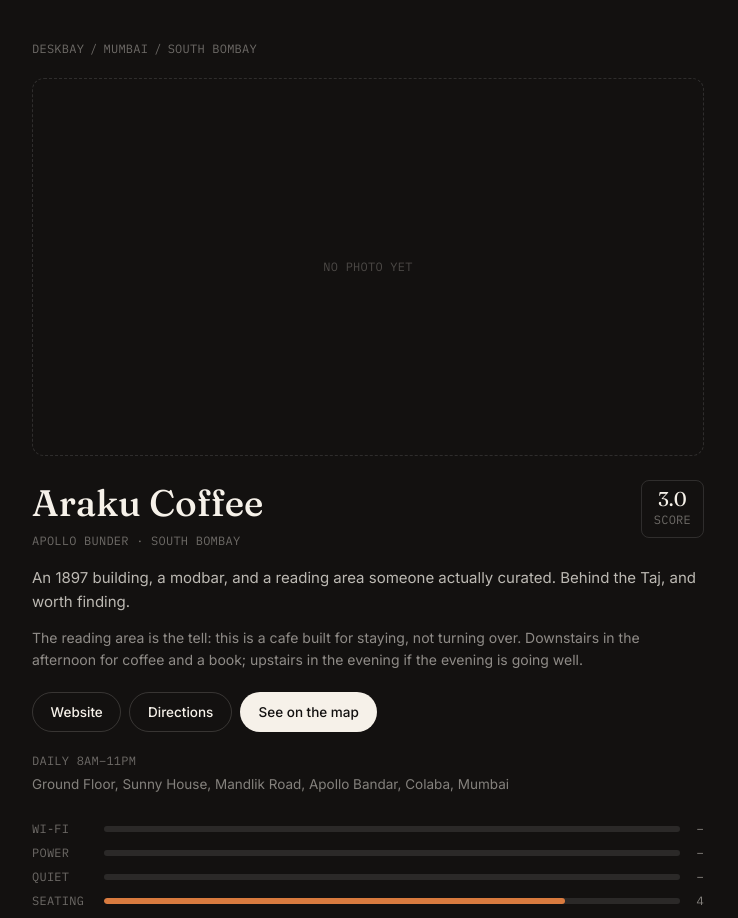
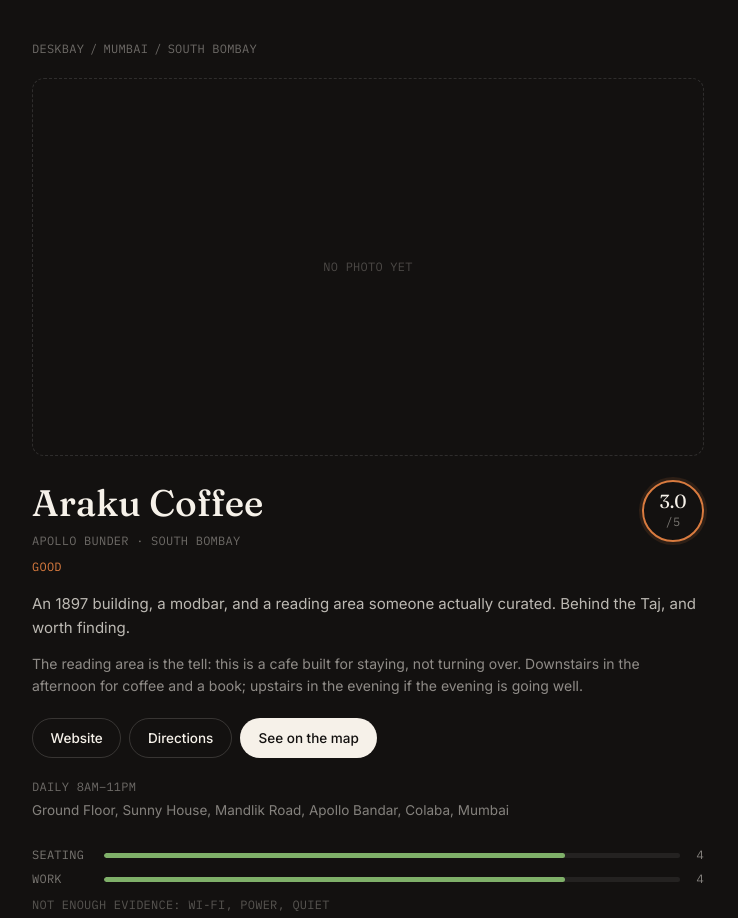
Before and after one commit to pocket-fund-2026/deskbay, a Next.js app: page /mumbai/araku-coffee-apollo-bunder in a window 1280 px wide. Shown: the top 918 px of the page, without its empty margins (272-1010 px from the left). Built offline with nearby package versions, Linux system fonts and the light colour scheme.

Commit message:
Fix marker mispositioning bug (was overwriting MapLibre's own transform), restyle map to a cohesive dark theme, polish cafe detail panels with tier-colored scores

```diff
--- a/app/mumbai/[slug]/page.tsx
+++ b/app/mumbai/[slug]/page.tsx
@@ -3,16 +3,9 @@
 import { notFound } from "next/navigation";
 import type { Metadata } from "next";
 import { AREAS, CAFES, getCafe } from "@/lib/cafes";
+import { tier, SCORE_ROWS, EVIDENCE_ORDER } from "@/lib/scoreTier";
 
 const SITE_URL = "https://deskbay-blue.vercel.app";
-
-const EVIDENCE_ORDER: { key: string; label: string }[] = [
-  { key: "wifi", label: "Wi-Fi" },
-  { key: "charging", label: "Power" },
-  { key: "quiet", label: "Quiet" },
-  { key: "seating", label: "Seating" },
-  { key: "work", label: "Work friendliness" },
-];
 
 export function generateStaticParams() {
   return CAFES.map((c) => ({ slug: c.slug }));
@@ -54,14 +47,12 @@
 function ScoreBar({ label, value }: { label: string; value: number | null }) {
   return (
     <div className="flex items-center gap-2">
-      <span className="wa-mono w-16 shrink-0 text-paper/40">{label}</span>
-      <div className="h-1.5 flex-1 overflow-hidden rounded-full bg-white/10">
-        {value !== null && (
-          <div
-            className="h-full rounded-full bg-accent"
-            style={{ width: `${(value / 5) * 100}%` }}
-          />
-        )}
+      <span className="wa-mono w-16 shrink-0 text-paper/45">{label}</span>
+      <div className="h-[5px] flex-1 overflow-hidden rounded-full bg-white/[0.07]">
+        <div
+          className="h-full rounded-full"
+          style={{ width: `${((value ?? 0) / 5) * 100}%`, background: tier(value).color }}
+        />
       </div>
       <span className="wa-mono w-4 text-right text-paper/50">{value ?? "–"}</span>
     </div>
@@ -171,15 +162,24 @@
               {cafe.neighborhood} · {areaName}
             </p>
           </div>
-          <div className="shrink-0 rounded-lg border border-white/12 px-3 py-2 text-center">
-            <div className="font-display text-[20px] leading-none">
+          <div
+            className="flex shrink-0 flex-col items-center justify-center rounded-full"
+            style={{
+              width: 62,
+              height: 62,
+              border: `2px solid ${tier(cafe.workability).color}`,
+              boxShadow: `0 0 0 3px ${tier(cafe.workability).color}22`,
+            }}
+          >
+            <div className="font-display text-[19px] leading-none">
               {cafe.workability !== null ? cafe.workability.toFixed(1) : "–"}
             </div>
-            <div className="wa-mono mt-0.5 text-[9px] text-paper/40">
-              {cafe.workability !== null ? "score" : "too thin"}
-            </div>
+            <div className="wa-mono mt-0.5 text-[8px] uppercase text-paper/45">/5</div>
           </div>
         </div>
+        <p className="wa-mono mt-2" style={{ color: tier(cafe.workability).color }}>
+          {tier(cafe.workability).label}
+        </p>
 
         <p className="mt-4 text-[15px] leading-relaxed text-paper/75">{cafe.editorialNote}</p>
         <p className="mt-3 text-[14px] leading-relaxed text-paper/55">{cafe.whyWeRecommend}</p>
@@ -212,12 +212,18 @@
         <p className="mt-1 text-[13.5px] leading-relaxed text-paper/50">{cafe.address}</p>
 
         <div className="mt-6 space-y-1.5">
-          <ScoreBar label="Wi-Fi" value={cafe.scores.wifi} />
-          <ScoreBar label="Power" value={cafe.scores.charging} />
-          <ScoreBar label="Quiet" value={cafe.scores.quiet} />
-          <ScoreBar label="Seating" value={cafe.scores.seating} />
-          <ScoreBar label="Work" value={cafe.scores.work} />
+          {SCORE_ROWS.filter((r) => cafe.scores[r.key] !== null).map((r) => (
+            <ScoreBar key={r.key} label={r.label} value={cafe.scores[r.key]} />
+          ))}
         </div>
+        {SCORE_ROWS.some((r) => cafe.scores[r.key] === null) && (
+          <p className="wa-mono mt-2 text-paper/30">
+            Not enough evidence:{" "}
+            {SCORE_ROWS.filter((r) => cafe.scores[r.key] === null)
+              .map((r) => r.label)
+              .join(", ")}
+          </p>
+        )}
 
         {cafe.toggles.length > 0 && (
           <div className="mt-4 flex flex-wrap gap-1.5">
@@ -237,7 +243,10 @@
         )}
 
         {cafe.synthesis && (
-          <div className="mt-7 rounded-lg border border-white/10 bg-white/[0.03] p-4">
+          <div
+            className="mt-7 rounded-lg border-l-2 bg-white/[0.03] p-4"
+            style={{ borderColor: tier(cafe.workability).color }}
+          >
             <p className="wa-mono mb-1.5 text-paper/40">Verdict</p>
             <p className="text-[14px] leading-relaxed text-paper/70">{cafe.synthesis}</p>
           </div>
--- a/components/CafeDetailPanel.tsx
+++ b/components/CafeDetailPanel.tsx
@@ -3,33 +3,31 @@
 import Image from "next/image";
 import Link from "next/link";
 import type { Cafe } from "@/lib/cafes";
-
-const EVIDENCE_ORDER: { key: keyof Cafe["evidence"]; label: string }[] = [
-  { key: "wifi", label: "Wi-Fi" },
-  { key: "charging", label: "Power" },
-  { key: "quiet", label: "Quiet" },
-  { key: "seating", label: "Seating" },
-  { key: "work", label: "Work friendliness" },
-];
+import { tier, SCORE_ROWS, EVIDENCE_ORDER } from "@/lib/scoreTier";
 
 function ScoreBar({ label, value }: { label: string; value: number | null }) {
   return (
     <div className="flex items-center gap-2">
-      <span className="wa-mono w-16 shrink-0 text-paper/40">{label}</span>
-      <div className="h-1.5 flex-1 overflow-hidden rounded-full bg-white/10">
-        {value !== null && (
+      <span className="wa-mono w-14 shrink-0 text-paper/45">{label}</span>
+      <div className="h-[5px] flex-1 overflow-hidden rounded-full bg-white/[0.07]">
         <div
-            className="h-full rounded-full bg-accent"
-            style={{ width: `${(value / 5) * 100}%` }}
+          className="h-full rounded-full"
+          style={{
+            width: `${((value ?? 0) / 5) * 100}%`,
+            background: tier(value).color,
+          }}
         />
-        )}
       </div>
-      <span className="wa-mono w-4 text-right text-paper/50">{value ?? "–"}</span>
+      <span className="wa-mono w-3.5 text-right text-paper/50">{value ?? "–"}</span>
     </div>
   );
 }
 
 export default function CafeDetailPanel({ cafe, onBack }: { cafe: Cafe; onBack: () => void }) {
+  const scoreTier = tier(cafe.workability);
+  const scoredRows = SCORE_ROWS.filter((r) => cafe.scores[r.key] !== null);
+  const unscoredRows = SCORE_ROWS.filter((r) => cafe.scores[r.key] === null);
+
   return (
     <div className="flex h-full flex-col overflow-y-auto">
       <div className="sticky top-0 z-10 border-b border-white/10 bg-ink/95 px-4 py-3 backdrop-blur">
@@ -41,9 +39,8 @@
         </button>
       </div>
 
-      <div className="p-4">
-        {cafe.images.length > 0 && (
-          <div className="relative mb-4 aspect-[16/9] overflow-hidden rounded-lg border border-white/10">
+      {cafe.images.length > 0 ? (
+        <div className="relative aspect-[16/9] overflow-hidden border-b border-white/10">
           <Image
             src={cafe.images[0].url}
             alt={cafe.images[0].alt}
@@ -52,110 +49,114 @@
             sizes="380px"
             className="object-cover"
           />
+          <div className="absolute inset-0 bg-gradient-to-t from-ink/80 via-transparent to-transparent" />
+        </div>
+      ) : (
+        <div className="flex aspect-[16/9] items-center justify-center border-b border-dashed border-white/10 bg-white/[0.02]">
+          <p className="wa-mono text-paper/25">no photo yet</p>
         </div>
       )}
+
+      <div className="p-4">
         <div className="flex items-start justify-between gap-3">
           <div>
-            <h2 className="font-display text-[20px] font-medium leading-snug">{cafe.name}</h2>
-            <p className="wa-mono mt-1 text-paper/40">
+            <h2 className="font-display text-[21px] font-medium leading-snug">{cafe.name}</h2>
+            <p className="wa-mono mt-1.5 text-paper/40">
               {cafe.neighborhood} · {cafe.area === "bandra" ? "Bandra" : "South Bombay"}
             </p>
           </div>
-          <div className="shrink-0 rounded-lg border border-white/12 px-2.5 py-1.5 text-center">
-            <div className="font-display text-[18px] leading-none">
+          <div
+            className="flex shrink-0 flex-col items-center justify-center rounded-full"
+            style={{
+              width: 54,
+              height: 54,
+              border: `2px solid ${scoreTier.color}`,
+              boxShadow: `0 0 0 3px ${scoreTier.color}22`,
+            }}
+          >
+            <div className="font-display text-[17px] leading-none">
               {cafe.workability !== null ? cafe.workability.toFixed(1) : "–"}
             </div>
-            <div className="wa-mono mt-0.5 text-[9px] text-paper/40">
-              {cafe.workability !== null ? "score" : "too thin"}
+            <div className="wa-mono mt-0.5 text-[8px] uppercase text-paper/45">/5</div>
           </div>
         </div>
-        </div>
+        <p className="wa-mono mt-1.5" style={{ color: scoreTier.color }}>
+          {scoreTier.label}
+        </p>
 
-        <p className="mt-3 text-[14px] leading-relaxed text-paper/70">{cafe.editorialNote}</p>
+        <p className="mt-3.5 text-[14px] leading-relaxed text-paper/70">{cafe.editorialNote}</p>
         <p className="mt-3 text-[13.5px] leading-relaxed text-paper/55">{cafe.whyWeRecommend}</p>
 
         <div className="mt-4 flex flex-wrap gap-2 text-[12.5px]">
           {cafe.website && (
-            <a
-              href={cafe.website}
-              target="_blank"
-              rel="noopener noreferrer"
-              className="wa-btn border-white/15"
-            >
+            <a href={cafe.website} target="_blank" rel="noopener noreferrer" className="wa-btn border-white/15">
               Website
             </a>
           )}
           {cafe.instagram && (
-            <a
-              href={cafe.instagram}
-              target="_blank"
-              rel="noopener noreferrer"
-              className="wa-btn border-white/15"
-            >
+            <a href={cafe.instagram} target="_blank" rel="noopener noreferrer" className="wa-btn border-white/15">
               Instagram
             </a>
           )}
           {cafe.menuUrl && (
-            <a
-              href={cafe.menuUrl}
-              target="_blank"
-              rel="noopener noreferrer"
-              className="wa-btn border-white/15"
-            >
+            <a href={cafe.menuUrl} target="_blank" rel="noopener noreferrer" className="wa-btn border-white/15">
               Order / menu
             </a>
           )}
-          <a
-            href={cafe.googleMapsUrl}
-            target="_blank"
-            rel="noopener noreferrer"
-            className="wa-btn border-white/15"
-          >
+          <a href={cafe.googleMapsUrl} target="_blank" rel="noopener noreferrer" className="wa-btn border-white/15">
             Directions
           </a>
         </div>
 
+        <div className="mt-5 rounded-lg border border-white/10 bg-white/[0.02] px-3.5 py-3">
           {cafe.openingHours && (
-          <p className="wa-mono mt-4 text-paper/40">{cafe.openingHours}</p>
+            <p className="wa-mono text-paper/50">{cafe.openingHours}</p>
           )}
-        <p className="text-[13px] leading-relaxed text-paper/50 mt-1">{cafe.address}</p>
+          <p className={`text-[13px] leading-relaxed text-paper/50 ${cafe.openingHours ? "mt-1.5" : ""}`}>
+            {cafe.address}
+          </p>
+          {cafe.publicRating && (
+            <p className="wa-mono mt-2 text-paper/40">
+              {cafe.publicRating.value.toFixed(1)}★ public rating ({cafe.publicRating.count.toLocaleString()}) — {cafe.publicRating.source}
+            </p>
+          )}
+        </div>
 
-        <div className="mt-5 space-y-1.5">
-          <ScoreBar label="Wi-Fi" value={cafe.scores.wifi} />
-          <ScoreBar label="Power" value={cafe.scores.charging} />
-          <ScoreBar label="Quiet" value={cafe.scores.quiet} />
-          <ScoreBar label="Seating" value={cafe.scores.seating} />
-          <ScoreBar label="Work" value={cafe.scores.work} />
+        <div className="mt-5">
+          <p className="wa-mono mb-2 text-paper/40">Workability breakdown</p>
+          <div className="space-y-2">
+            {scoredRows.map((r) => (
+              <ScoreBar key={r.key} label={r.label} value={cafe.scores[r.key]} />
+            ))}
+          </div>
+          {unscoredRows.length > 0 && (
+            <p className="wa-mono mt-2 text-paper/30">
+              Not enough evidence: {unscoredRows.map((r) => r.label).join(", ")}
+            </p>
+          )}
         </div>
 
         {cafe.toggles.length > 0 && (
           <div className="mt-4 flex flex-wrap gap-1.5">
             {cafe.toggles.map((t) => (
-              <span
-                key={t}
-                className="wa-mono rounded-full border border-white/10 px-2 py-1 text-paper/50"
-              >
+              <span key={t} className="wa-mono rounded-full border border-white/10 px-2 py-1 text-paper/50">
                 {t}
               </span>
             ))}
           </div>
         )}
 
-        {cafe.publicRating && (
-          <p className="wa-mono mt-4 text-paper/40">
-            {cafe.publicRating.value.toFixed(1)}★ public rating ({cafe.publicRating.count}) —{" "}
-            {cafe.publicRating.source}
-          </p>
-        )}
-
         {cafe.synthesis && (
-          <div className="mt-6 rounded-lg border border-white/10 bg-white/[0.03] p-3.5">
+          <div
+            className="mt-6 rounded-lg border-l-2 bg-white/[0.03] p-3.5"
+            style={{ borderColor: scoreTier.color }}
+          >
             <p className="wa-mono mb-1.5 text-paper/40">Verdict</p>
             <p className="text-[13.5px] leading-relaxed text-paper/70">{cafe.synthesis}</p>
           </div>
         )}
 
-        <div className="mt-6">
+        <div className="mt-6 border-t border-white/10 pt-5">
           <p className="wa-mono mb-2 text-paper/40">Where the scores come from</p>
           <ul className="space-y-3">
             {EVIDENCE_ORDER.filter(({ key }) => cafe.evidence[key]).map(({ key, label }) => (
--- /dev/null
+++ b/lib/scoreTier.ts
@@ -0,0 +1,25 @@
+import type { Cafe } from "@/lib/cafes";
+
+export function tier(score: number | null): { color: string; label: string } {
+  if (score === null) return { color: "#6b6259", label: "not enough evidence" };
+  if (score >= 4) return { color: "#7fb069", label: "excellent" };
+  if (score >= 3) return { color: "#d97b3f", label: "good" };
+  if (score >= 2) return { color: "#c85c3c", label: "middling" };
+  return { color: "#8a6a5a", label: "poor" };
+}
+
+export const SCORE_ROWS: { key: keyof Cafe["scores"]; label: string }[] = [
+  { key: "wifi", label: "Wi-Fi" },
+  { key: "charging", label: "Power" },
+  { key: "quiet", label: "Quiet" },
+  { key: "seating", label: "Seating" },
+  { key: "work", label: "Work" },
+];
+
+export const EVIDENCE_ORDER: { key: keyof Cafe["evidence"]; label: string }[] = [
+  { key: "wifi", label: "Wi-Fi" },
+  { key: "charging", label: "Power" },
+  { key: "quiet", label: "Quiet" },
+  { key: "seating", label: "Seating" },
+  { key: "work", label: "Work friendliness" },
+];
```
Also changed, not shown: components/MapView.tsx (+30 -13 lines). Lines whose indentation alone changed are shown as unchanged.
